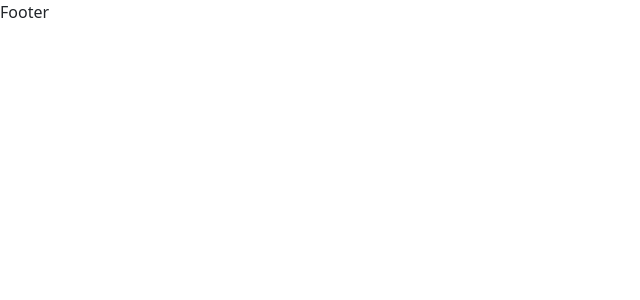
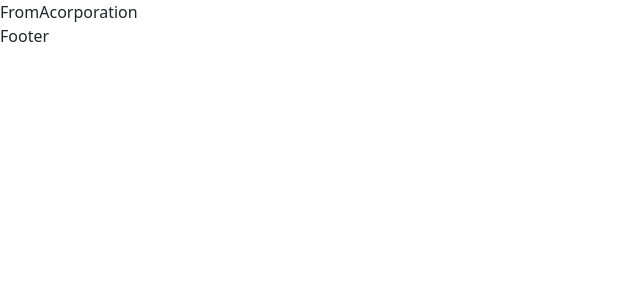
Before and after one commit to TahaAhmed63/bussinessagent, a React (Create React App) app: page /Corporation in a window 1280 px wide. Before the commit this address had no page. Shown: the top 300 px of the page, without its empty margins (0-640 px from the left). Built offline with nearby package versions, Linux system fonts and the light colour scheme.

Commit message:
'asests'

```diff
--- a/src/App.js
+++ b/src/App.js
@@ -5,6 +5,7 @@ import '../node_modules/bootstrap/dist/css/bootstrap.min.css'
 import '../node_modules/bootstrap/dist/js/bootstrap.bundle'
 import Footer from './components/Footer';
 import './components/Style.css'
+import FromAcorporation from './pages/FromCorporation/FromAcorporation';
 
 function App() {
   return (
@@ -14,6 +15,7 @@ function App() {
      <StickyHeader/>
        <Routes>
          <Route path='/' element={<Home/>}/>
+         <Route path='/Corporation' element={<FromAcorporation/>}/>
        </Routes>
        <Footer/>
     </BrowserRouter>
--- /dev/null
+++ b/src/pages/FromCorporation/FromAcorporation.js
@@ -0,0 +1,9 @@
+import React from 'react'
+
+const FromAcorporation = () => {
+  return (
+    <div>FromAcorporation</div>
+  )
+}
+
+export default FromAcorporation
```
Also changed, not shown: src/assets/banner/Banner3.png (added).
